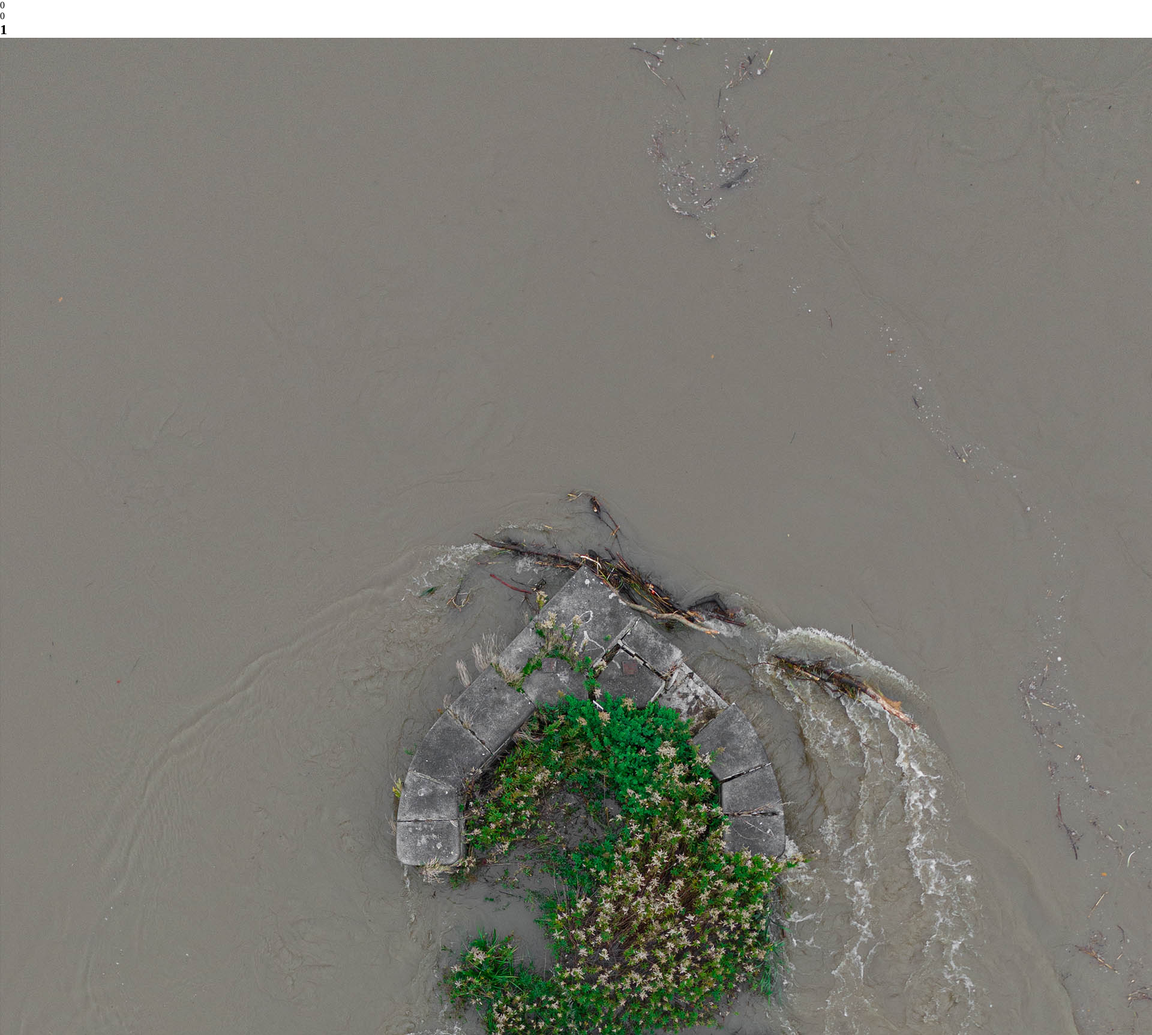
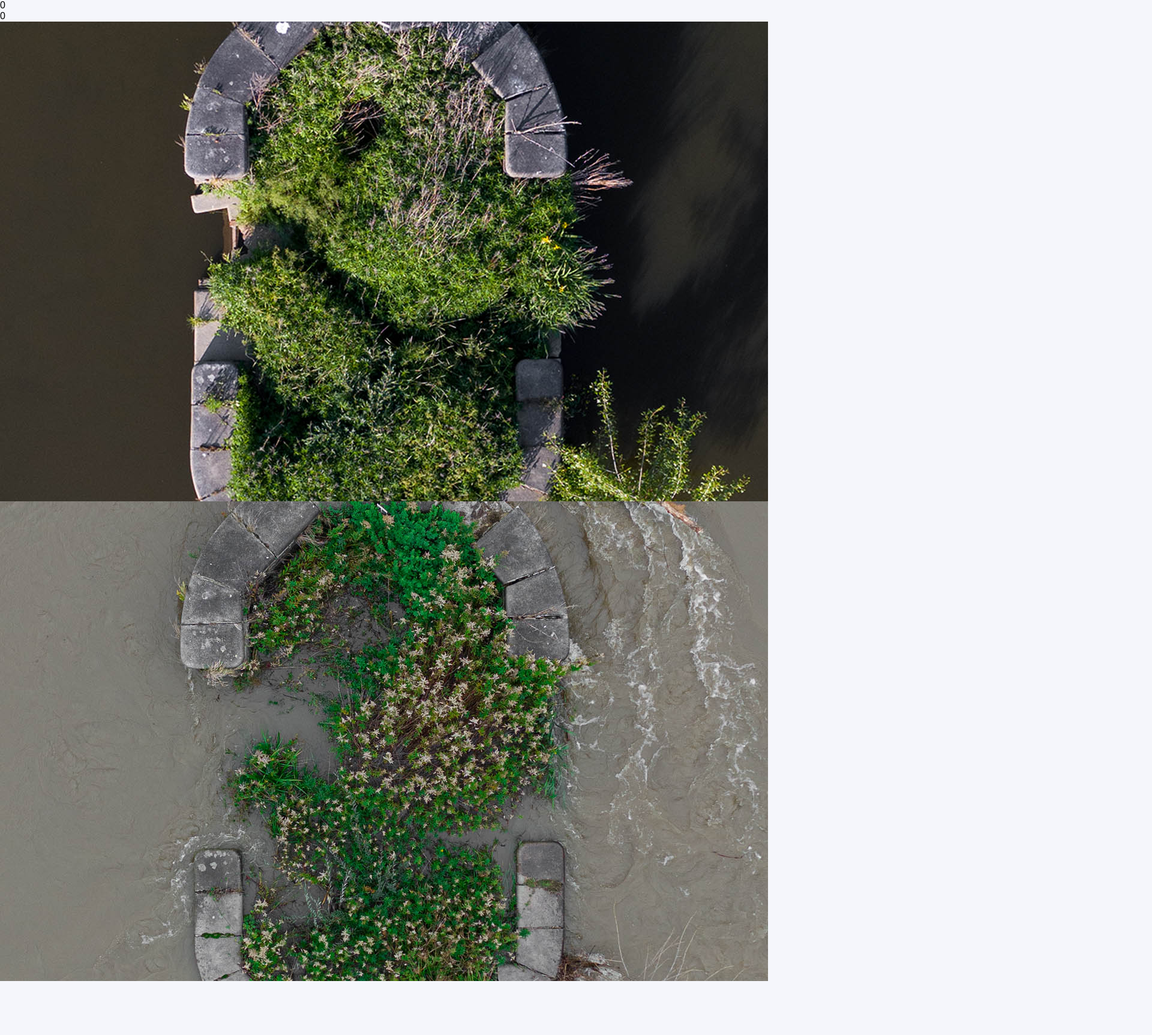
Before and after one commit to adriankulik/flood-before-and-after, a React (Create React App) app: page / in a window 1280 px wide. Shown: the top 1726 px of the page at 60% size, 1920 px wide, since content can reach past the window. After the commit the page ends 1636 px from the top, so only its background shows below. Built offline with nearby package versions, Linux system fonts and the light colour scheme.

Commit message:
add: initial styling, app reacts to scrolls.

```diff
--- a/src/Photos.js
+++ b/src/Photos.js
@@ -28,8 +28,12 @@ function DisplayPhotos(props) {
                 <div className="photos__container" key={props.id}>
                     <p>{mousePos.x}</p>
                     <p>{mousePos.y}</p>
-                    <h2 className="photos__h2"> {props.title} </h2>
-                    <img className="photos__floodImg" alt={props.alt} src={props.relativePath_floodStage}></img>
+                    <div className="photos__container--normal" style={{
+                        backgroundImage: `url(${props.relativePath_normalStage})`,
+                    }} />
+                    <div className="photos__container--flood" style={{
+                        backgroundImage: `url(${props.relativePath_floodStage})`,
+                    }} />
                 </div>
             ))}
         </div>
--- a/src/data/db.js
+++ b/src/data/db.js
@@ -9,32 +9,32 @@ const photo = [
         "relativePath_normalStage": "images/beforeAfter/1_Normal.jpg"
     },
 
-    {
-        "id": 2,
-        "title": 2,
-        "alt": "photo shows a weir",
-        "spherical": false,
-        "relativePath_floodStage": "images/beforeAfter/2_Flood.jpg",
-        "relativePath_normalStage": "images/beforeAfter/2_Normal.jpg"
-    },
+    // {
+    //     "id": 2,
+    //     "title": 2,
+    //     "alt": "photo shows a weir",
+    //     "spherical": false,
+    //     "relativePath_floodStage": "images/beforeAfter/2_Flood.jpg",
+    //     "relativePath_normalStage": "images/beforeAfter/2_Normal.jpg"
+    // },
 
-    {
-        "id": 3,
-        "title": 3,
-        "alt": "photo shows a weir",
-        "spherical": false,
-        "relativePath_floodStage": "images/beforeAfter/3_Flood.jpg",
-        "relativePath_normalStage": "images/beforeAfter/3_Normal.jpg"
-    },
+    // {
+    //     "id": 3,
+    //     "title": 3,
+    //     "alt": "photo shows a weir",
+    //     "spherical": false,
+    //     "relativePath_floodStage": "images/beforeAfter/3_Flood.jpg",
+    //     "relativePath_normalStage": "images/beforeAfter/3_Normal.jpg"
+    // },
 
-    {
-        "id": 4,
-        "title": 4,
-        "alt": "photo shows a weir",
-        "spherical": false,
-        "relativePath_floodStage": "images/beforeAfter/4_Flood.jpg",
-        "relativePath_normalStage": "images/beforeAfter/4_Normal.jpg"
-    },
+    // {
+    //     "id": 4,
+    //     "title": 4,
+    //     "alt": "photo shows a weir",
+    //     "spherical": false,
+    //     "relativePath_floodStage": "images/beforeAfter/4_Flood.jpg",
+    //     "relativePath_normalStage": "images/beforeAfter/4_Normal.jpg"
+    // },
 
 ];
 
--- a/src/style/app.css
+++ b/src/style/app.css
@@ -1,5 +1,34 @@
 * {
   margin: 0px;
   padding: 0px;
+  font-family: Arial, Helvetica, sans-serif;
+  background-color: #f5f6fb;
+}
+
+.photos {
+  background-color: #f5f6fb;
+}
+
+.photos__container {
+  position: absolute;
+  top: 0px;
+  left: 0px;
+  width: 100%;
+  height: 100%;
+}
+
+.photos__container--normal {
+  width: 100%;
+  height: 100%;
+  background-attachment: fixed;
+  background-position: center;
+}
+
+.photos__container--flood {
+  width: 100%;
+  height: 100%;
+  background-attachment: fixed;
+  background-position: center;
+  top: 50%;
 }
 /*# sourceMappingURL=app.css.map */
--- a/src/style/app.scss
+++ b/src/style/app.scss
@@ -1,4 +1,40 @@
+// variables
+$background_color: #f5f6fb;
+
+// HTML Tags
 * {
     margin: 0px;
     padding: 0px;
+    font-family: Arial, Helvetica, sans-serif;
+    background-color: $background_color;
 }
+
+// App
+.photos {
+
+    background-color: $background_color;
+
+    &__container {
+        position: absolute;
+        top: 0px;
+        left: 0px;
+        width: 100%;
+        height: 100%; // % instead of "vh", because of problems it generates on mobile chrome
+
+        &--normal {
+            width: 100%;
+            height: 100%;
+            background-attachment: fixed;
+            background-position: center;
+        }
+
+        &--flood {
+            width: 100%;
+            height: 100%;
+            background-attachment: fixed;
+            background-position: center;
+            top: 50%;
+        }
+    }
+
+}
```
Also changed, not shown: 1 other file (tests, documents, lock files or other folders).
